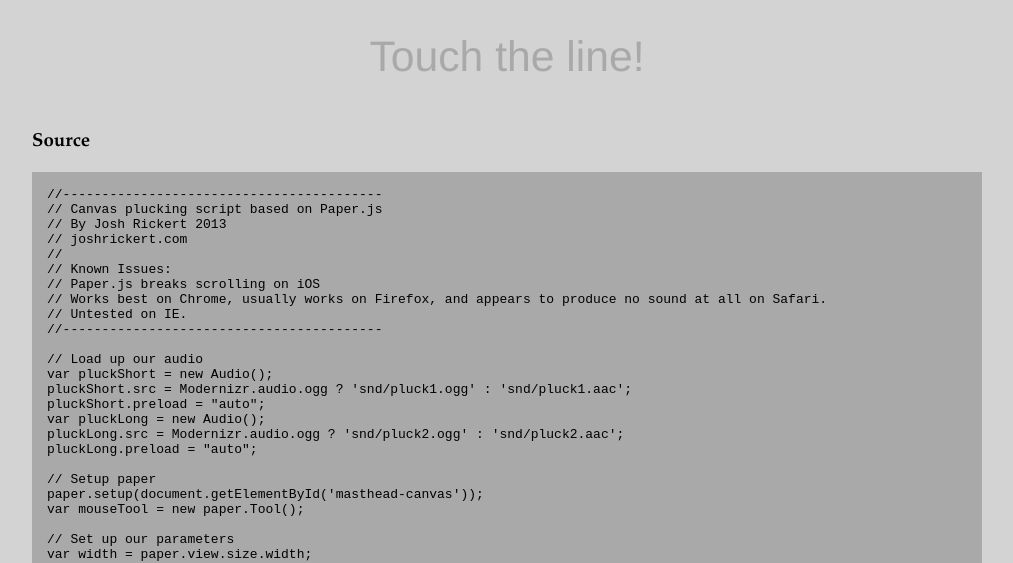
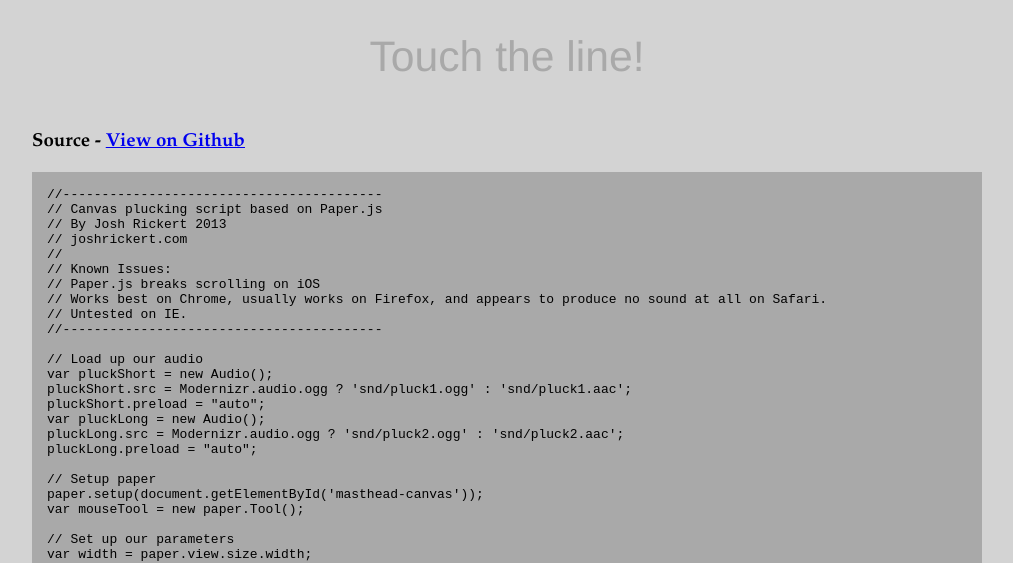
Before and after one commit to joshrickert/jr-paperjs-pluck-string, a plain HTML site: page index.html in a window 1280 px wide. Shown: the part 237-800 px from the top of the page, without its empty margins (133-1146 px from the left). Drawn offline with nearby package versions, Linux system fonts and the light colour scheme.

Commit message:
Added github link.

```diff
--- a/index.html
+++ b/index.html
@@ -19,7 +19,7 @@
 	<div id="container">
 	<img src="img/masthead-logo.svg" /><canvas id="masthead-canvas" width="635" height="115"></canvas>
 	<p id="label">Touch the line!</p>
-	<h3>Source</h3>
+	<h3>Source - <a href="https://github.com/joshrickert/pluck">View on Github</a></h3>
 	<pre>//-----------------------------------------
 // Canvas plucking script based on Paper.js
 // By Josh Rickert 2013
```
